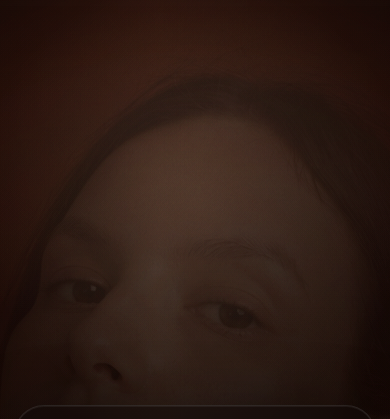
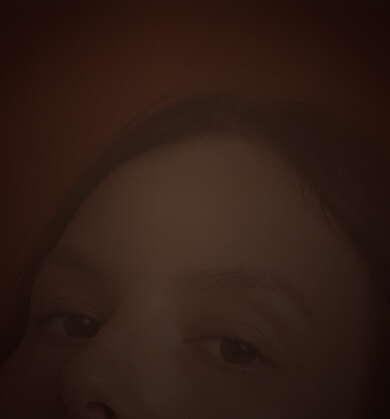
Before and after one commit to anastasydo/chillai, a plain HTML site: page index.html in a window 390 px wide. Shown: the top 419 px of the page. Drawn offline with Linux system fonts and the light colour scheme.

Commit message:
index.html

```diff
--- a/index.html
+++ b/index.html
@@ -25,7 +25,7 @@
     .page {
       position: relative;
       min-height: 100svh;
-      padding: 54svh 16px 18px;
+      padding: 56svh 16px 18px;
       display: flex;
       align-items: flex-start;
       justify-content: center;
@@ -320,7 +320,7 @@
     @media (max-width: 520px) {
       .page {
         min-height: 100svh;
-        padding: 50svh 14px 16px;
+        padding: 58svh 14px 16px;
       }
 
       .page::before {
@@ -341,7 +341,7 @@
           radial-gradient(circle at 52% 18%, rgba(255, 174, 122, 0.16), transparent 30%),
           url("photo.jpg") center top / cover no-repeat;
         filter: saturate(0.92) contrast(1.05) brightness(0.69);
-        transform: scale(1.04);
+        transform: scale(1.02);
       }
 
       .film-grain {
@@ -361,7 +361,7 @@
 
     @media (max-width: 390px) {
       .page {
-        padding-top: 48svh;
+        padding-top: 60svh;
       }
 
       .page::before {
```
